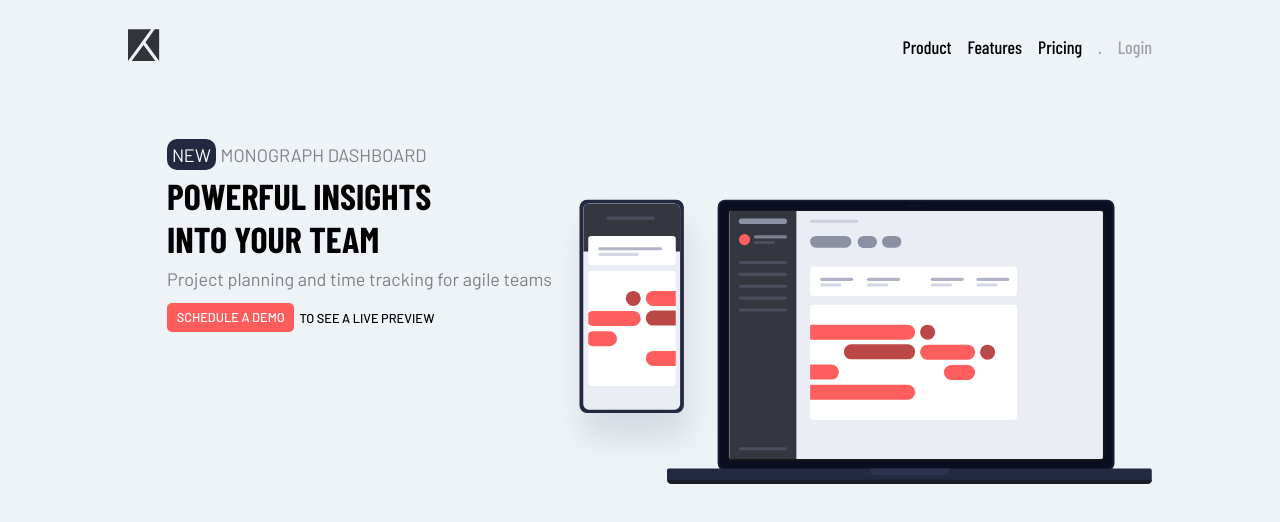
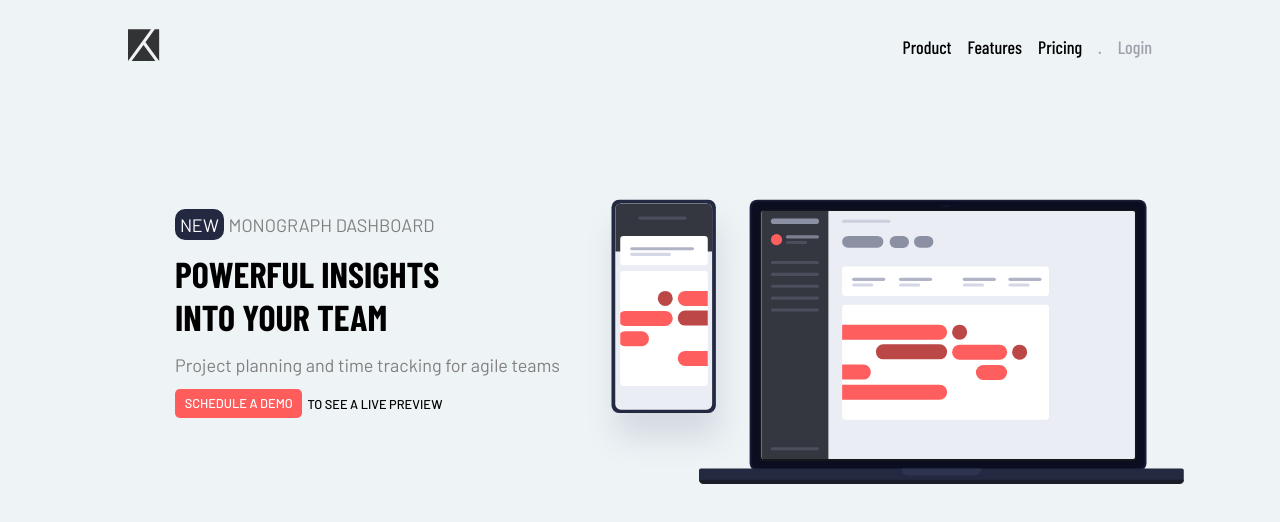
Before and after one commit to FlackoCodes/bookmark-landing-page, a React (Vite) app: page / in a window 1280 px wide. Shown: the top 522 px of the page. Built offline with nearby package versions, Linux system fonts and the light colour scheme; a web font is replaced by a local one.

Commit message:
modifed hero

```diff
--- a/src/Hero.jsx
+++ b/src/Hero.jsx
@@ -8,13 +8,15 @@
                 <img src={devices} alt="image of phone and laptop" />
             </div>
             <div className='cta'>
-                <div className='h__'>
+                <div className='h__'
+                style={styles}
+                >
                     <p className='n__p'>
                         <span>New</span>
                         Monograph Dashboard
                         </p>
-                    <h1>Powerful insights <br />
-                     into your team </h1>
+                    <h1>Powerful insights <span className='span'>into your team </span>
+                     </h1>
                     <p className='ls-p'>
                         Project planning and time
                         tracking for agile teams
@@ -30,3 +32,9 @@
 }
 
 export default Hero
+
+let styles = {
+    display: 'flex',
+    flexDirection: 'column',
+    gap: '1rem'
+}
--- a/src/index.css
+++ b/src/index.css
@@ -82,7 +82,6 @@
 }
 
 
-
 .mobile-menu{
     display: flex;
     justify-content: space-between;
@@ -162,15 +161,24 @@
     }
 
     .reverse{
-        width: 80%;
+        width: 85%;
         margin: 0 auto;
         margin-top: 50px;
         display: flex;
         flex-direction: row-reverse;
+        gap: 1.5rem;
+    }
+
+    .h__{
+        margin-top: 70px;
     }
 
     .hero-img img{
         width: 600px;
         height: auto;
     }
+
+    .span{
+        display: block;
+    }
 }
```
